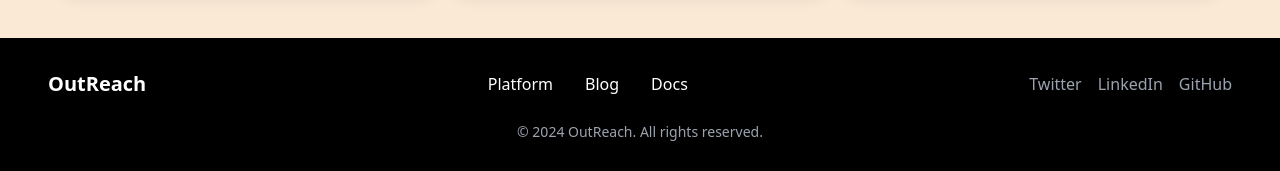
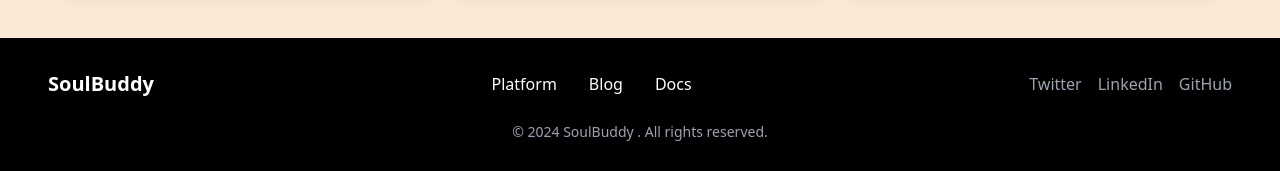
Before and after one commit to urvashi-agrawal-dev/Astro-Neuro-Prediction-site, a React (Create React App) app: page / in a window 1280 px wide. Shown: the part 2522-2693 px from the top of the page. Built offline with nearby package versions, Linux system fonts and the light colour scheme.

Commit message:
name given to website

```diff
--- a/src/components/HomePage.js
+++ b/src/components/HomePage.js
@@ -113,7 +113,7 @@ const HomePage = () => {
       <header className="flex justify-between items-center py-4 px-6 md:px-8">
         {/* Logo */}
         <div className="flex items-center">
-          <span className="ml-2 text-xl font-semibold">OutReach</span>
+          <span className="ml-2 text-xl font-semibold">SoulBuddy </span>
         </div>
 
         {/* Desktop Navigation */}
@@ -321,7 +321,7 @@ const HomePage = () => {
       <footer className="bg-black text-white py-8 px-6 md:px-12">
         <div className="flex flex-col md:flex-row justify-between items-center">
           <div className="mb-6 md:mb-0">
-            <h2 className="text-xl font-semibold">OutReach</h2>
+            <h2 className="text-xl font-semibold">SoulBuddy </h2>
           </div>
 
           <div className="flex flex-col md:flex-row space-y-4 md:space-y-0 md:space-x-8">
@@ -350,7 +350,7 @@ const HomePage = () => {
         </div>
 
         <div className="text-center mt-6 text-sm text-gray-400">
-          © 2024 OutReach. All rights reserved.
+          © 2024 SoulBuddy . All rights reserved.
         </div>
       </footer>
     </div>
```
